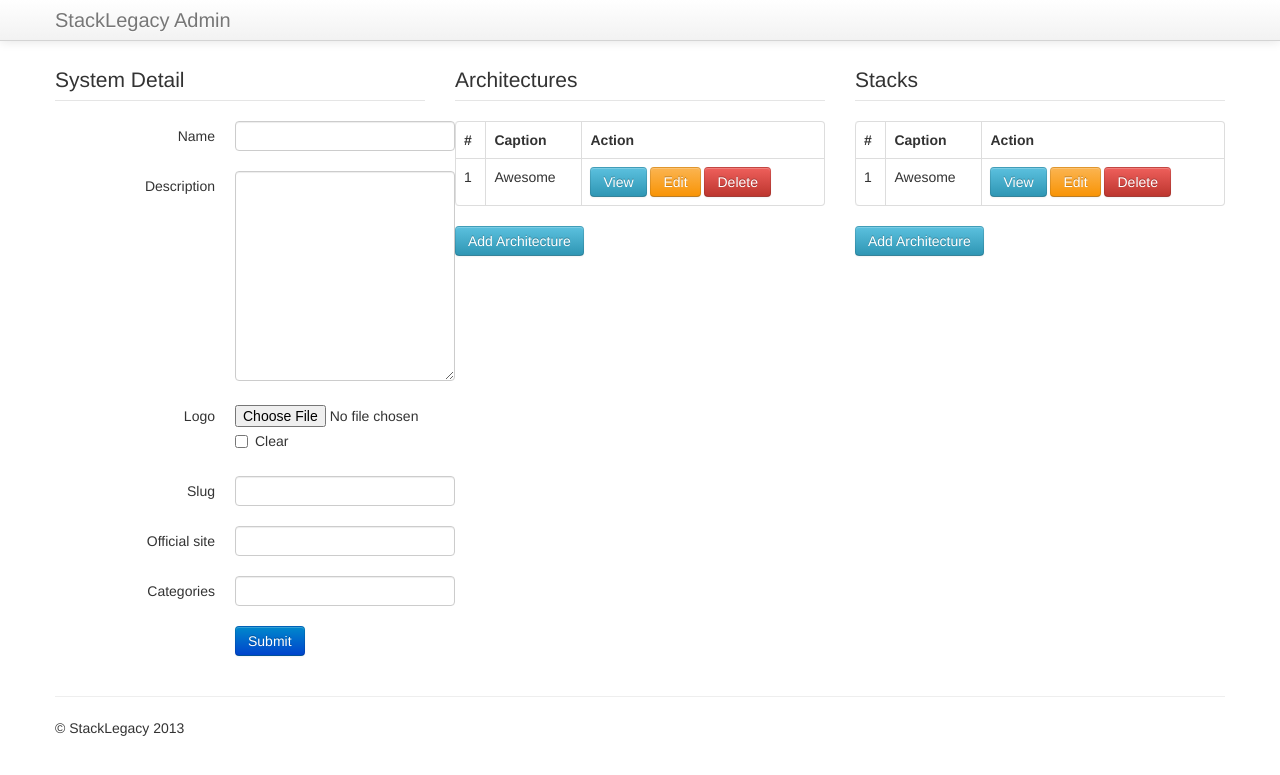
After one commit to 9gix/stacklegacy, a Django app: template sl/templates/stack/app_form.html in a window 1280 px wide. The commit adds this page. Shown: the top 775 px of the page. Run offline with Django 3.2, Linux system fonts and the light colour scheme; the template is opened without the code that fills it, so the values that code supplies are empty; parts of the project's set-up code (start-up, migrations or seed data) failed here and were passed over; some libraries are stand-ins or nearby versions.

Commit message:
Initial Looks For the Form

```diff
--- /dev/null
+++ b/sl/templates/stack/app_confirm_delete.html
@@ -0,0 +1,5 @@
+{% extends "stack/base.html" %}
+
+{% block content %}
+
+{% endblock %}
--- /dev/null
+++ b/sl/templates/stack/app_detail.html
@@ -0,0 +1,4 @@
+{% extends "stack/base.html" %}
+
+{% block content %}
+{% endblock %}
--- /dev/null
+++ b/sl/templates/stack/app_form.html
@@ -0,0 +1,111 @@
+{% extends "stack/base.html" %}
+
+{% block content %}
+{% verbatim %}
+<div class='row'>
+  <section class='span4'>
+    <form action='' method='POST' class='form-horizontal'>
+
+        <legend>System Detail</legend>
+        <div class='control-group'>
+          <label for='name' class='control-label'>Name</label>
+          <div class='controls'>
+            <input id="name" type="text" value="" maxlength="150" />
+          </div>
+        </div>
+
+        <div class='control-group'>
+          <label for='description' class='control-label'>Description</label>
+          <div class='controls'>
+            <textarea id='description' rows="10" cols="40"></textarea>
+          </div>
+        </div>
+
+        <div class='control-group'>
+          <label for='logo' class='control-label'>Logo</label>
+          <div class='controls'>
+            <input type="file" id="logo" />
+            <label for="logo-clear" class="checkbox"><input type="checkbox" id="logo-clear" />Clear</label>
+          </div>
+        </div>
+
+        <div class='control-group'>
+          <label for="slug" class='control-label'>Slug</label>
+          <div class='controls'>
+            <input id="slug" type="text" value="" maxlength="50" />
+          </div>
+        </div>
+
+        <div class='control-group'>
+          <label for="oficial_site" class='control-label'>Official site</label>
+          <div class='controls'>
+            <input id="official_site" type="text" value="" maxlength="200" />
+          </div>
+
+        </div>
+
+        <div class='control-group'>
+          <label for="categories" class='control-label'>Categories</label>
+          <div class='controls'>
+            <input id="categories" type="text" value=""/>
+          </div>
+        </div>
+
+        <div class='control-group'>
+          <div class='controls'>
+            <button type='submit' class='btn btn-primary' >Submit</button>
+          </div>
+        </div>
+    </form>
+  </section>
+  <section class='span4'>
+    <legend>Architectures</legend>
+    <table class="table table-bordered table-hover">
+      <thead>
+        <tr>
+          <th>#</th>
+          <th>Caption</th>
+          <th>Action</th>
+        </tr>
+      </thead>
+      <tbody>
+        <tr>
+          <td>1</td>
+          <td>Awesome</td>
+          <td>
+            <a href='#' class='btn btn-info'>View</a>
+            <a href='#' class='btn btn-warning'>Edit</a>
+            <a href='#' class='btn btn-danger'>Delete</a>
+          </td>
+        </tr>
+      </tbody>
+    </table>
+    <a href='#' class='btn btn-info'>Add Architecture</a>
+  </section>
+  <section class='span4'>
+    <legend>Stacks</legend>
+    <table class="table table-bordered table-hover">
+      <thead>
+        <tr>
+          <th>#</th>
+          <th>Caption</th>
+          <th>Action</th>
+        </tr>
+      </thead>
+      <tbody>
+        <tr>
+          <td>1</td>
+          <td>Awesome</td>
+          <td>
+            <a href='#' class='btn btn-info'>View</a>
+            <a href='#' class='btn btn-warning'>Edit</a>
+            <a href='#' class='btn btn-danger'>Delete</a>
+          </td>
+        </tr>
+      </tbody>
+    </table>
+    <a href='#' class='btn btn-info'>Add Architecture</a>
+  </section>
+</div>
+{% endverbatim %}
+{% endblock %}
--- a/sl/templates/stack/app_list.html
+++ b/sl/templates/stack/app_list.html
@@ -1,4 +1,4 @@
-{% extends "base.html" %}
+{% extends "stack/base.html" %}
 
 {% block content %}
 <h2>Systems & Stacks</h2>
@@ -34,8 +34,8 @@
         </ul>
       </td>
       <td>
-        <a href='#' class='btn btn-primary'>Edit</a>
-        <a href='#' class='btn btn-danger'>Delete</a>
+        <a href='{% url "stack:stack-update" app.slug %}' class='btn btn-primary'>Edit</a>
+        <a href='{% url "stack:stack-delete" app.slug %}' class='btn btn-danger'>Delete</a>
       </td>
     </tr>
   {% endfor %}
--- /dev/null
+++ b/sl/templates/stack/base.html
@@ -0,0 +1,34 @@
+{% extends "base.html" %}
+
+{% block body %}
+    <div class="navbar navbar-fixed-top">
+        <div class="navbar-inner">
+            <div class="container">
+                <a class="btn btn-navbar" data-toggle="collapse" data-target=".nav-collapse">
+                    <span class="icon-bar"></span>
+                    <span class="icon-bar"></span>
+                    <span class="icon-bar"></span>
+                </a>
+                <a class="brand" href="#">StackLegacy Admin</a>
+                <div class="nav-collapse collapse">
+
+                </div><!--/.nav-collapse -->
+
+            </div>
+        </div>
+    </div>
+
+          <div class="container">
+
+              <div class="clearfix">
+                {% block content %}{% endblock %}
+              </div>
+
+              <hr>
+
+              <footer>
+                  <p>&copy; StackLegacy 2013</p>
+              </footer>
+
+          </div> <!-- /container -->
+{% endblock %}
--- a/sl/urls.py
+++ b/sl/urls.py
@@ -8,6 +8,6 @@ admin.autodiscover()
 
 urlpatterns = patterns('',
     url(r'^admin/', include(admin.site.urls)),
-    url(r'^stack/', include('stack.urls')),
+    url(r'^stack/', include('stack.urls', namespace='stack', app_name='stack')),
     url(r'^$', TemplateView.as_view(template_name='index.html')),
 ) + static(settings.MEDIA_URL, document_root=settings.MEDIA_ROOT)
--- a/stack/urls.py
+++ b/stack/urls.py
@@ -1,5 +1,5 @@
 from django.conf.urls import patterns, url, include
-from stack.views import StackListView, StackDetailView
+from stack.views import StackListView, StackUpdate, StackCreate, StackDelete
 
 from tastypie.api import Api
 from stack.api import AppResource, AppStackResource, StackResource, ReferenceResource, ArchitectureResource, SystemResource, CategoryResource
@@ -15,7 +15,12 @@ v1_api.register(CategoryResource())
 
 
 urlpatterns = patterns('',
-        (r'^api/', include(v1_api.urls)),
-        (r'^(?P<pk>\d+)/$', StackDetailView.as_view()),
-        (r'^$', StackListView.as_view()),
+    (r'^api/', include(v1_api.urls)),
+    url(r'^delete/(?P<slug>[-_\w]+)/$', StackDelete.as_view(),
+        name='stack-delete'),
+    url(r'^edit/(?P<slug>[-_\w]+)/$', StackUpdate.as_view(),
+        name='stack-update'),
+    url(r'^add/$', StackCreate.as_view(),
+        name='stack-create'),
+    url(r'^$', StackListView.as_view(), name='stack-list'),
 )
```
Also changed, not shown: stack/views.py (+9 -2 lines).
